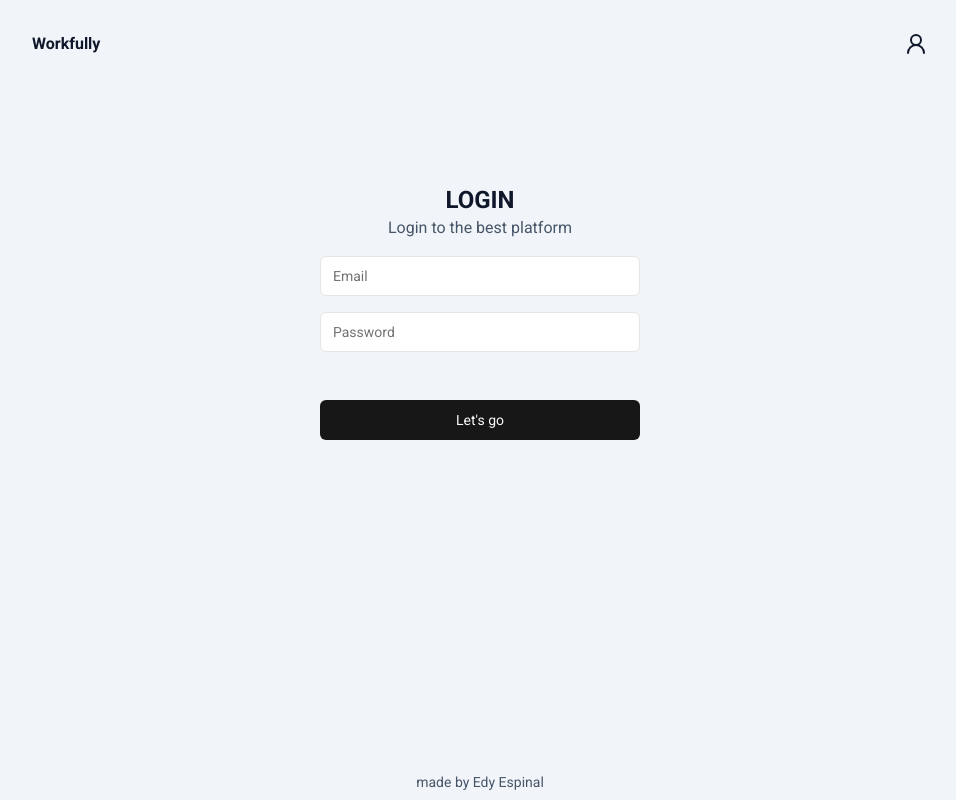
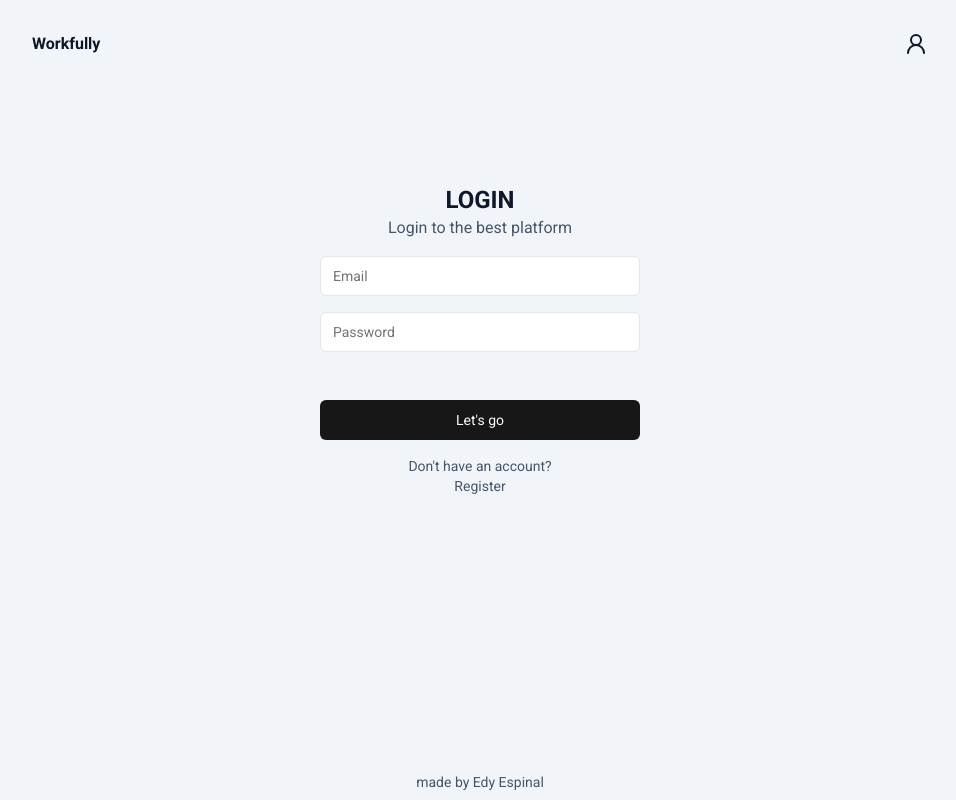
Before and after one commit to edyespinal/workfully-technical-test, a Next.js app: page /auth/login in a window 1280 px wide. Shown: the whole page, without its empty margins (160-1116 px from the left). Built offline with nearby package versions, Linux system fonts and the light colour scheme.

Commit message:
add Login page

```diff
--- a/src/app/auth/login/LoginUI.tsx
+++ b/src/app/auth/login/LoginUI.tsx
@@ -1,20 +1,62 @@
+'use client'
+
 import { Button } from '@/components/ui/button'
 import { Input } from '@/components/ui/input'
+import { Loader2 } from 'lucide-react'
+import Link from 'next/link'
 
-function LoginUI() {
+type Props = {
+  handleOnChange: (e: React.ChangeEvent<HTMLInputElement>) => void
+  handleOnSubmit: (e: React.FormEvent<HTMLFormElement>) => Promise<void>
+  error?: string
+  loading: boolean
+}
+
+function LoginUI(props: Props) {
+  const { handleOnChange, handleOnSubmit, error, loading } = props
+
   return (
-    <form className='flex flex-col text-center gap-4 w-80'>
+    <form
+      onSubmit={handleOnSubmit}
+      className="flex w-80 flex-col gap-4 text-center"
+    >
       <div>
-        <h1 className='font-bold uppercase text-2xl'>Login</h1>
-        <p className='text-slate-600'>Login to the best platform</p>
+        <h1 className="text-2xl font-bold uppercase">Login</h1>
+        <p className="text-slate-600">Login to the best platform</p>
       </div>
 
-      <Input type='email' placeholder='Email' />
-      <Input type='password' placeholder='Password' />
+      {error && (
+        <div className="text-center text-sm text-red-700">
+          <p>{error}</p>
+        </div>
+      )}
 
-      <Button type='submit' className='mt-8'>
+      <Input
+        name="email"
+        type="email"
+        placeholder="Email"
+        onChange={handleOnChange}
+      />
+      <Input
+        name="password"
+        type="password"
+        placeholder="Password"
+        onChange={handleOnChange}
+      />
+
+      <Button type="submit" disabled={loading} className="mt-8">
+        {loading && <Loader2 className="mr-2 h-4 w-4 animate-spin" />}
         Let&apos;s go
       </Button>
+
+      <div className="text-sm text-slate-600">
+        <p>Don&apos;t have an account?</p>
+        <p>
+          <Link href="/auth/register" className="hover:underline">
+            Register
+          </Link>
+        </p>
+      </div>
     </form>
   )
 }
--- a/src/app/auth/login/page.tsx
+++ b/src/app/auth/login/page.tsx
@@ -1,7 +1,58 @@
+'use client'
+
+import { useState } from 'react'
+import { useRouter } from 'next/navigation'
+import z from 'zod'
+
+import { useSession } from '@/hooks/useSession'
 import { LoginUI } from './LoginUI'
+import { validate } from '@/utils/validate'
+
+const validateLogin = z.object({
+  email: z.string().email('Invalid email'),
+  password: z.string(),
+})
+type LoginValues = z.infer<typeof validateLogin>
 
 function LoginPage() {
-  return <LoginUI />
+  const router = useRouter()
+  const { login } = useSession()
+
+  const [loading, setLoading] = useState(false)
+  const [error, setError] = useState('')
+  const [formValues, setFormValues] = useState<LoginValues>({
+    email: '',
+    password: '',
+  })
+
+  const handleOnChange = (e: React.ChangeEvent<HTMLInputElement>) => {
+    const { name, value } = e.target
+    setFormValues((prev) => ({ ...prev, [name]: value }))
+  }
+
+  const handleOnSubmit = async (e: React.FormEvent<HTMLFormElement>) => {
+    setError('')
+    setLoading(true)
+
+    try {
+      e.preventDefault()
+
+      const { data, success, error } = validate(formValues, validateLogin)
+
+      if (!success || !data) {
+        throw new Error(error)
+      }
+
+      await login(data.email, data.password)
+
+      router.push('/')
+    } catch (err: any) {
+      setError(err.message)
+      setLoading(false)
+    }
+  }
+
+  return <LoginUI {...{ handleOnChange, handleOnSubmit, loading, error }} />
 }
 
 export default LoginPage
```
